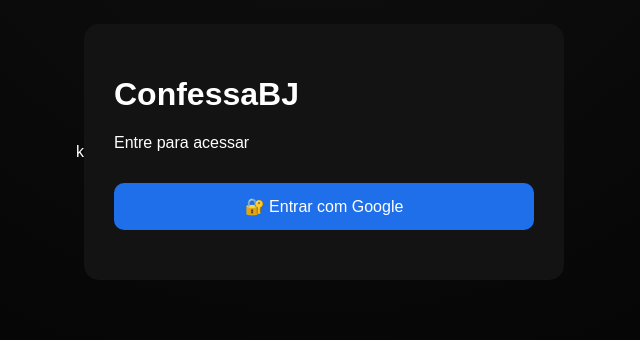
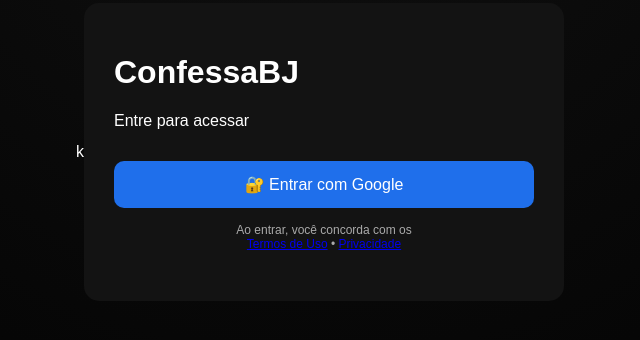
Before and after one commit to fireuloko/confessabj, a plain HTML site: page index.html in a window 1280 px wide. Shown: the part 248-588 px from the top of the page, without its empty margins (320-960 px from the left). Drawn offline with Linux system fonts and the light colour scheme.

Commit message:
corrige termos visíveis no login

```diff
--- a/index.html
+++ b/index.html
@@ -87,7 +87,16 @@ onAuthStateChanged(auth, user => {
   <p>Entre para acessar</p>
 
   <button onclick="login()">🔐 Entrar com Google</button>
-
+<div style="
+  margin-top:15px;
+  font-size:12px;
+  color:#aaa;
+  text-align:center;
+">
+  Ao entrar, você concorda com os<br>
+  <a href="termos.html">Termos de Uso</a> •
+  <a href="privacidade.html">Privacidade</a>
+</div>
   <div id="user" class="user"></div>
 </div>
 </body>
--- a/style.css
+++ b/style.css
@@ -6,11 +6,15 @@ body {
 }
 
 .container {
-  max-width: 600px;
-  margin: 80px auto;
-  text-align: center;
-  padding: 20px;
+  max-width: 400px;
+  margin: auto;
+  padding: 30px;
 }
+
+a {
+  color: #1f6feb;
+  text-decoration: none;
+}}
 
 h1 {
   color: #8f00ff;
```
